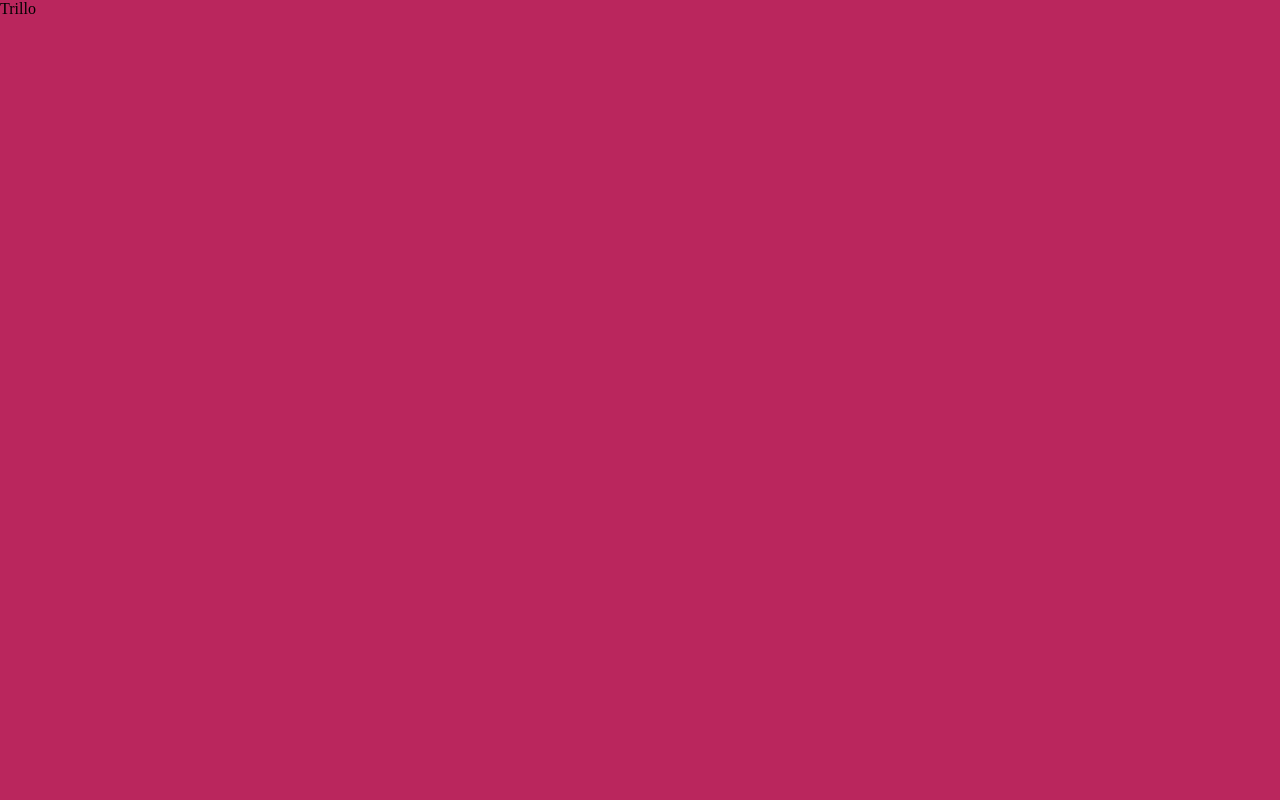
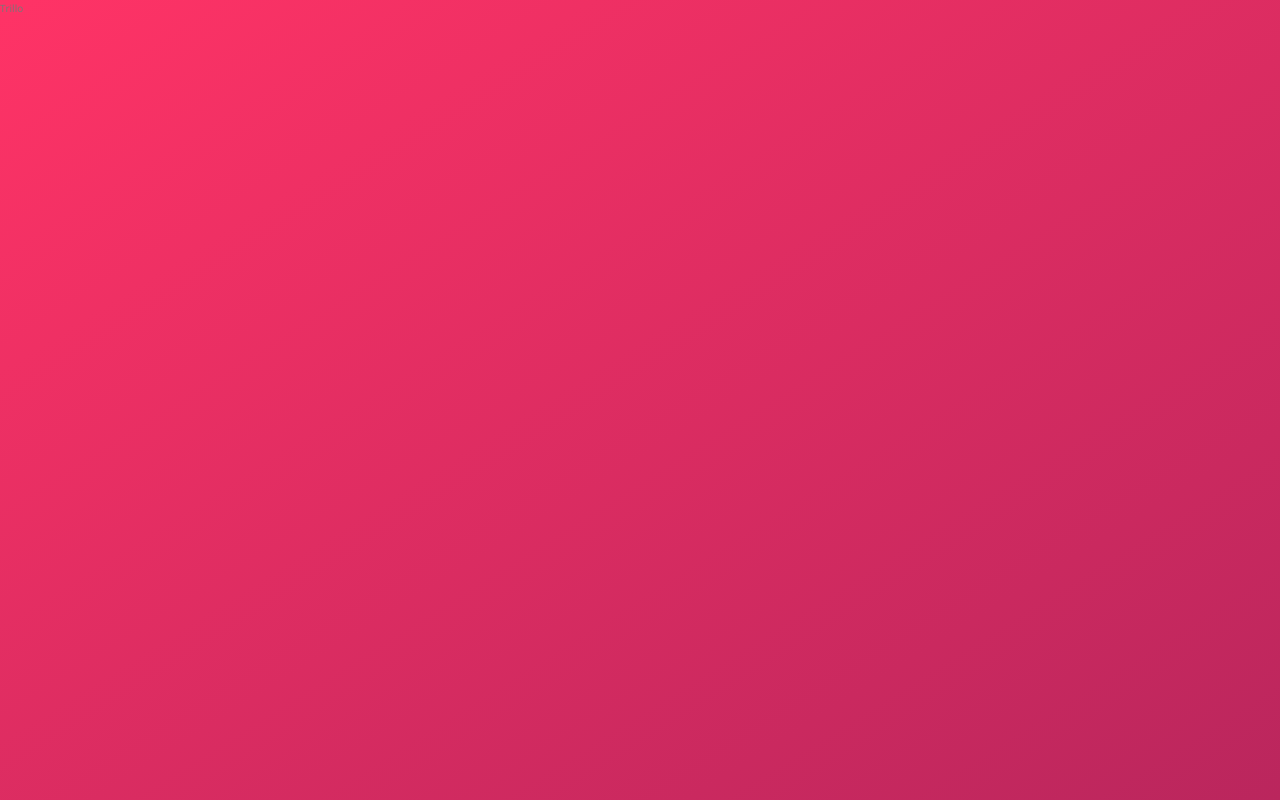
Before and after one commit to jeffreyquan/trillo, a website: page index.html in a window 1280 px wide. Drawn offline with nearby package versions, Linux system fonts and the light colour scheme.

Commit message:
scss files compiled to style.css

```diff
--- a/css/style.css
+++ b/css/style.css
@@ -15,9 +15,37 @@ Grey dark 2: #777
 Grey dark 3: #999
 
 */
+:root {
+  --color-primary: #eb2f64;
+  --color-primary-light: #FF3366;
+  --color-primary-dark: #BA265D;
+  --color-grey-light-1: #faf9f9;
+  --color-grey-light-2: #f4f2f2;
+  --color-grey-light-3: #f0eeee;
+  --color-grey-light-4: #ccc;
+  --color-grey-dark-1: #333;
+  --color-grey-dark-2: #777;
+  --color-grey-dark-3: #999; }
+
 * {
   margin: 0;
   padding: 0; }
 
+*,
+*::before,
+*::after {
+  box-sizing: inherit; }
+
+html {
+  box-sizing: border-box;
+  font-size: 62.5%; }
+
 body {
-  background-color: #BA265D; }
+  font-family: 'Open Sans', sans-serif;
+  font-weight: 400;
+  line-height: 1.6;
+  color: var(--color-grey-dark-2);
+  background-image: linear-gradient(to right bottom, var(--color-primary-light), var(--color-primary-dark));
+  background-size: cover;
+  background-repeat: no-repeat;
+  min-height: 100vh; }
```
